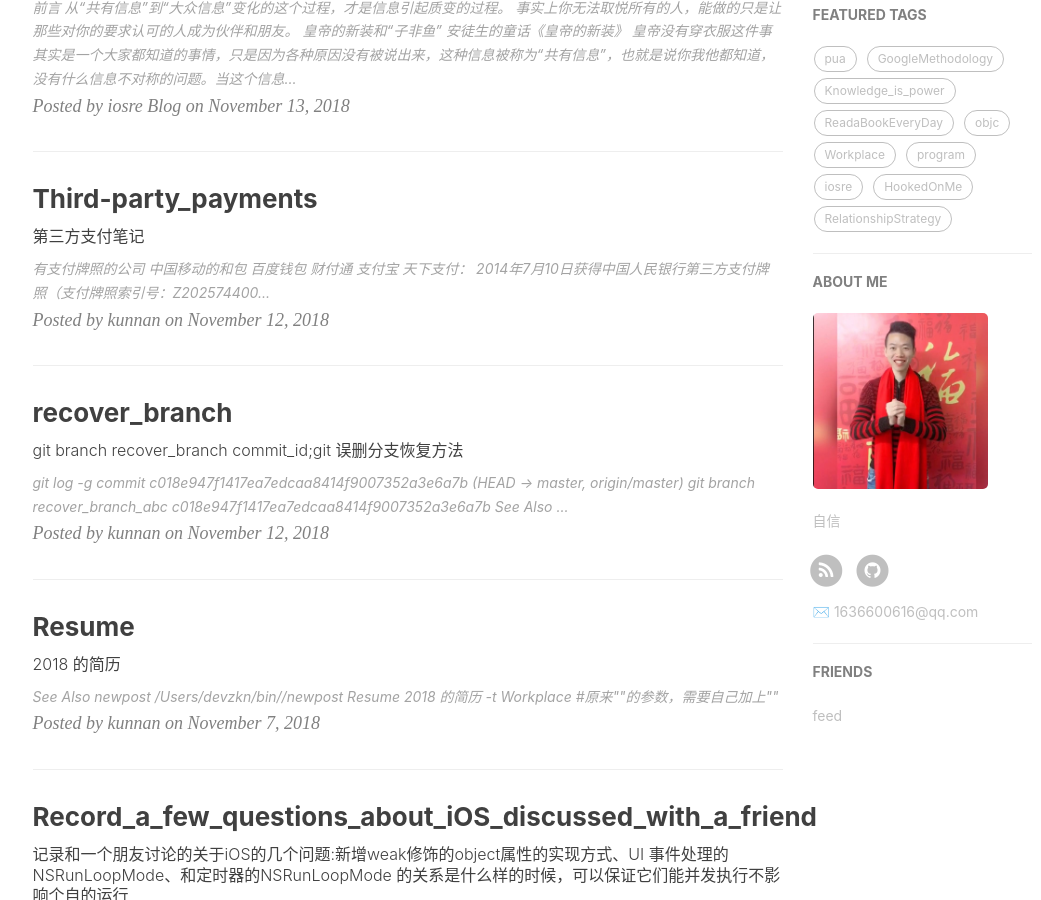
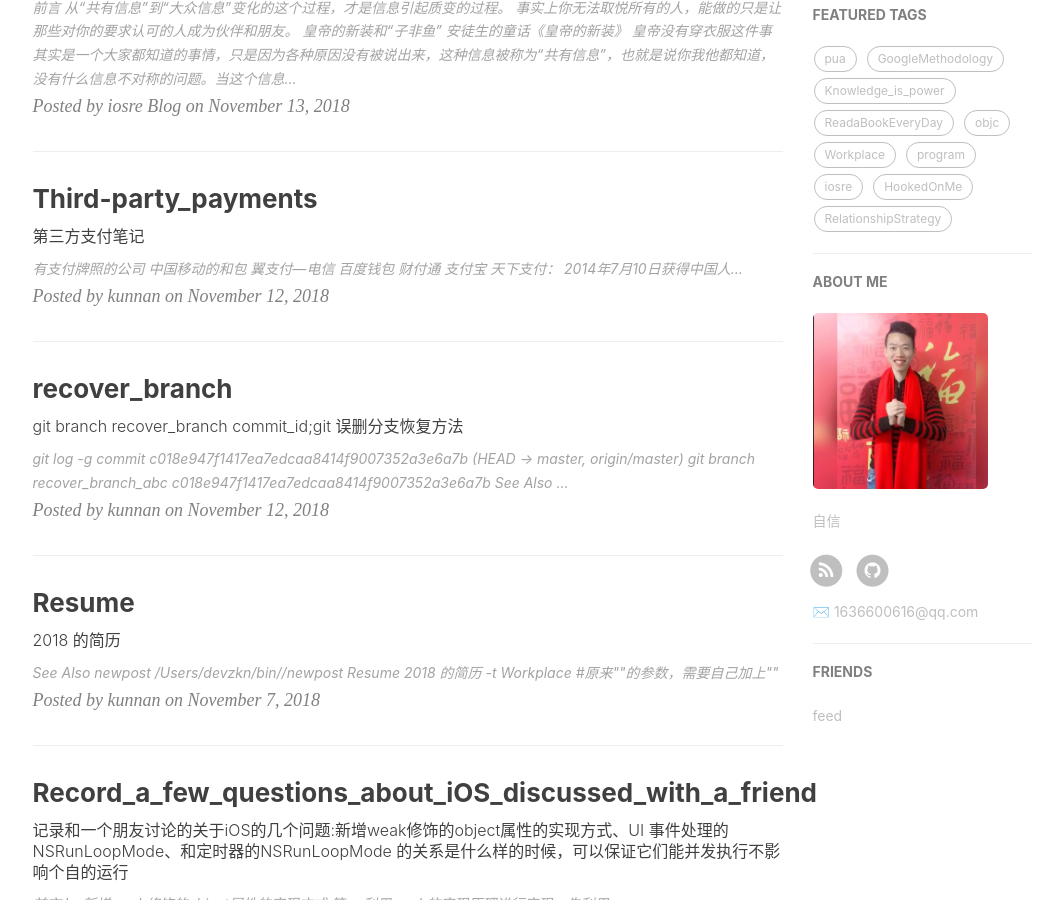
Before and after one commit to pua1203/pua1203.github.io, a Jekyll site: the page built from index.html, in a window 1280 px wide and 900 px high, scrolled down 492 px. Shown: the whole window, without its empty margins (135-1176 px from the left). Built offline with Jekyll 4.4.1, drawn with Linux system fonts in a browser that asks for light colours; nearby versions of some CDN libraries; the list of posts is cut into pages by our own code; comment, search, counter and statistics services are not loaded; part of the change alters nothing that is shown.

Commit message:
第三方支付行业每周资讯

```diff
--- a/_posts/payments/2018-11-12-Third-party_payments.md
+++ b/_posts/payments/2018-11-12-Third-party_payments.md
@@ -17,6 +17,8 @@ subtitle: 第三方支付笔记
 
   * 中国移动的和包
 
+  * 翼支付---电信
+
   * 百度钱包
 
   * 财付通
@@ -31,17 +33,31 @@ subtitle: 第三方支付笔记
     面对面收款：您可以在面对面交易时，通过即付宝收款。
     主动付款：您可向任一人即付宝账户支付各项款项。
 
+    * 　　2016年1月，中新控股、复星集团正式成为即富股东；2017年8月底，深交所上市公司键桥通讯（002316.SZ）收购上海即富45%股权宣告完成，成为公司的控股股东。
+
+    * https://www.qichacha.com/product_2719f657-c84f-4453-b06e-5c0d281d1d42.html
+
     * 上海即富于2012年9月20日由甘肃家付易、李云峰、甘春兰共同设立；2013年11月23日，上海即富做出股东大会决定，前海即富受让原三大股东合计所持100%股权。从2015年至2016年8月，键桥通讯收购前夕，上海即富完成了多达5次股权变动以及增资。
 
-    * [第三方支付公司点佰趣](http://www.01caijing.com/article/22551.htm)
+    * 键桥通讯收购上海即富,从财务数据看，此次并购属于一次“蛇吞象”
+
+      * 为了规避类借壳重组，此次交易选择现金收购而非发行股份，规避了监管审核，且防止公司大股东易主。而且，此次仅收购上海即富45%股权。此外，对控股股东增持股份数量、5年内不减持等进行了约定，以巩固大股东控股地位。
+
+    * [第三方支付公司点佰趣](http://www.01caijing.com/article/22551.htm)------更名开店宝--2018.5
 
       * 2016年，键桥通讯出资9.45亿元溢价近9倍收购了上海即富45%股权，后者给出了3年合计6亿元的业绩承诺。---上海即富的核心资产就是点佰趣，后者是一家成立于2006年的第三方支付公司
 
       ![image](https://ws2.sinaimg.cn/large/af39b376gy1fx5i0kjmduj20fa0b6k2c.jpg)
 
+    * 全城淘信息技术服务有限公司（以下简称"公司"），是一家专注于为中小微企业提供ERP整体解决方案、支付解决方案的系统服务商。全城淘作为公司旗下的主打品牌，全城淘ERP 软件为商超零售、餐饮娱乐、鞋服等不同领域行业提供量身定制的软件功能和服务，是可以支撑前台收银、后台在线/离线管理等全流程管理，集成供应商、物流仓储、终端零售，实现总部-分店、异地多仓、门店POS 管理、CRM 客户关怀等于一体的ERP软件综合解决方案。 旗下主打产品电子立牌、智能收银管家、升级版商超管家、升级版餐饮管家、升级版鞋服管家。
+
+    * http://www.keybridge.com.cn/Announcement/686.html
+
     * 浙江即富金融数据处理有限公司
 
       ![image](https://ws2.sinaimg.cn/large/af39b376gy1fx5hysekl2j20vw07egp8.jpg)
+
+
 
 # See Also
 
```
